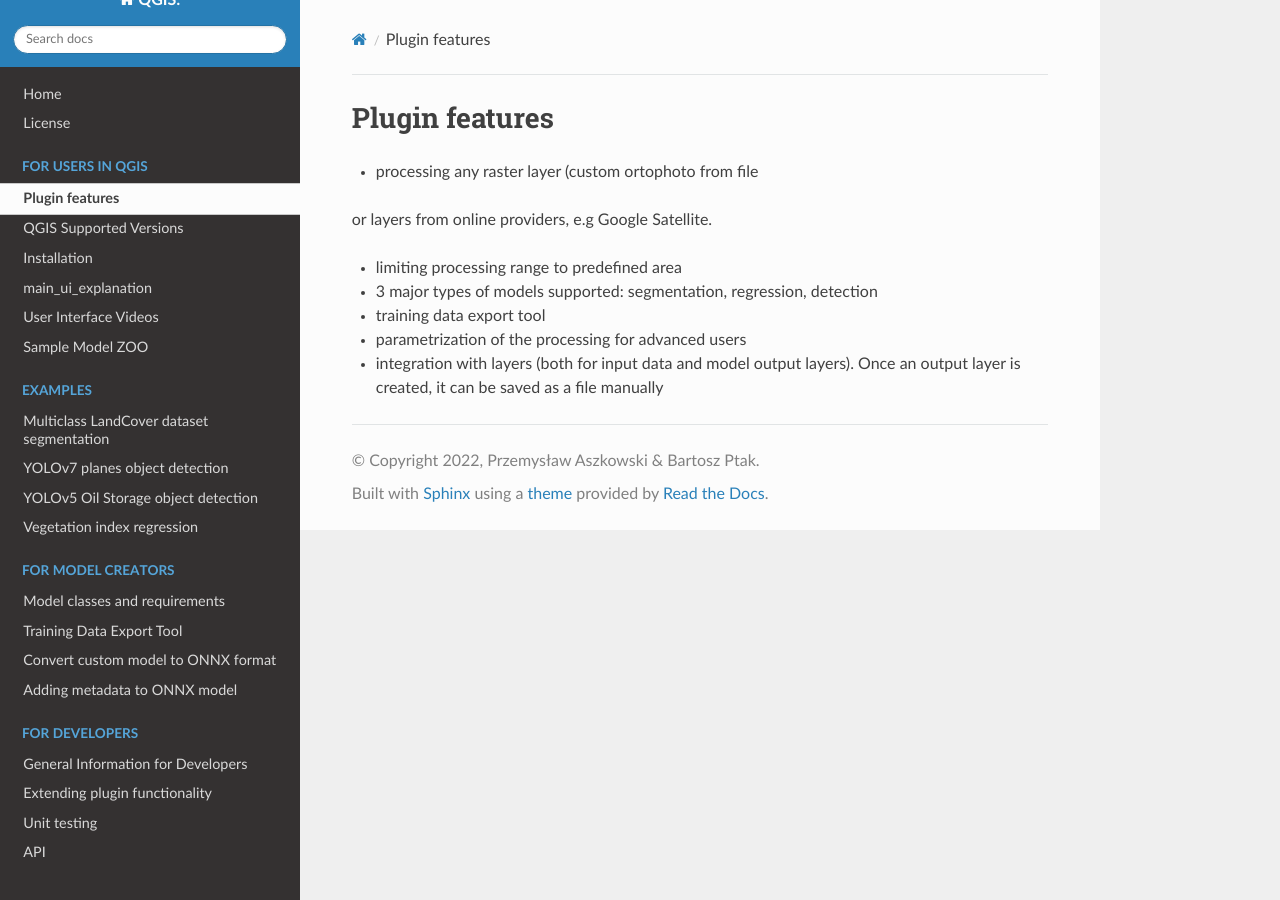
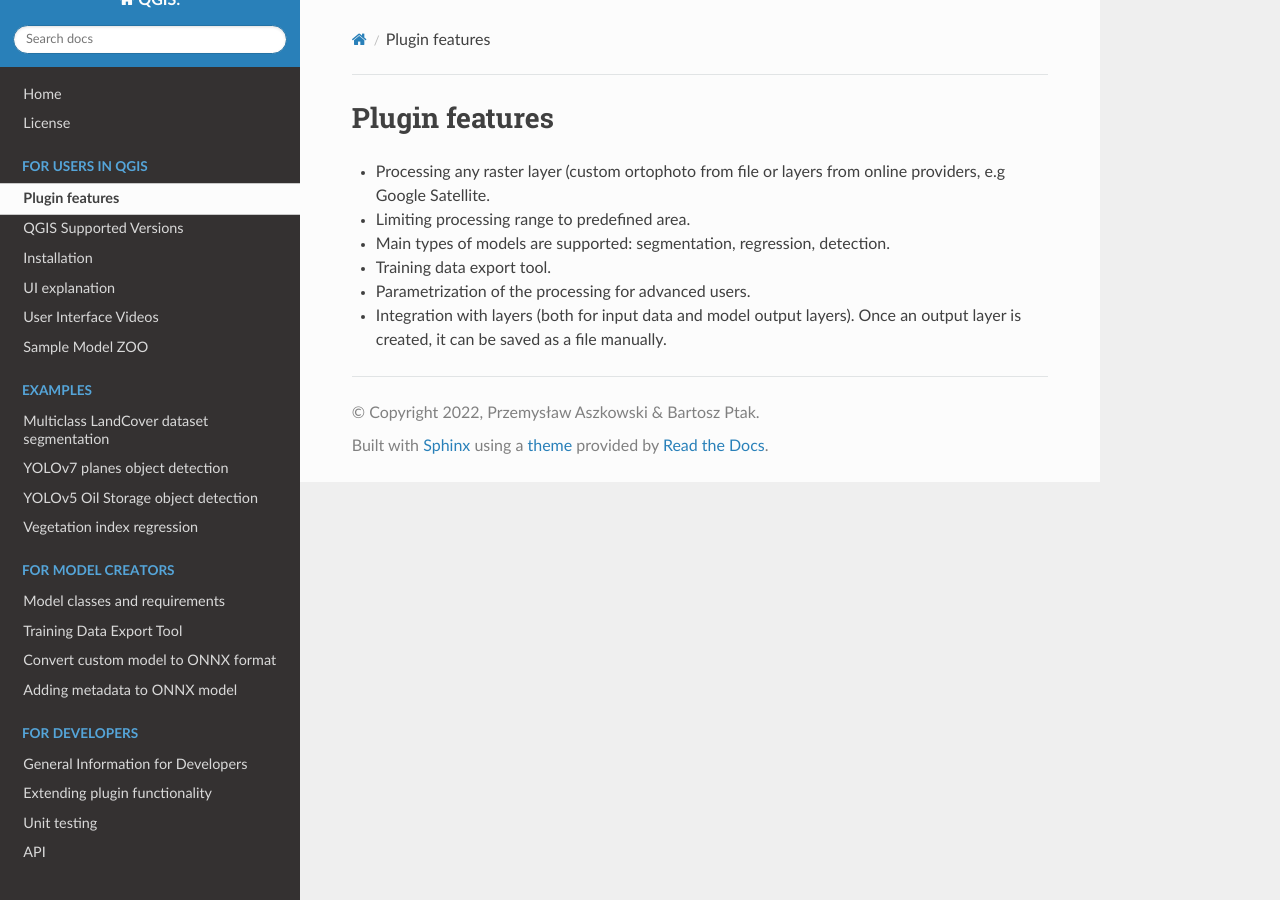
Before and after one commit to PUTvision/qgis-plugin-deepness, a Sphinx documentation site: the page built from docs/source/main/main_features.rst, in a window 1280 px wide. Built offline with Sphinx 7.4.7 and the Read the Docs theme 2.0.0, drawn with Linux system fonts in a browser that asks for light colours.

Commit message:
Update docs

```diff
--- a/docs/source/example/example_regression_vegetation_index_rgb.rst
+++ b/docs/source/example/example_regression_vegetation_index_rgb.rst
@@ -1,2 +1,6 @@
 Vegetation index regression
 ===========================
+
+.. note::
+
+    Documentation in progress: add example with regression model
--- a/docs/source/main/main_features.rst
+++ b/docs/source/main/main_features.rst
@@ -1,15 +1,14 @@
 Plugin features
 ===============
 
-- processing any raster layer (custom ortophoto from file
-or layers from online providers, e.g Google Satellite.
+- Processing any raster layer (custom ortophoto from file or layers from online providers, e.g Google Satellite.
 
-- limiting processing range to predefined area
+- Limiting processing range to predefined area.
 
-- 3 major types of models supported: segmentation, regression, detection
+- Main types of models are supported: segmentation, regression, detection.
 
-- training data export tool
+- Training data export tool.
 
-- parametrization of the processing for advanced users
+- Parametrization of the processing for advanced users.
 
-- integration with layers (both for input data and model output layers). Once an output layer is created, it can be saved as a file manually
+- Integration with layers (both for input data and model output layers). Once an output layer is created, it can be saved as a file manually.
```
Also changed, not shown: docs/source/main/main_model_zoo.rst (+2 -5 lines), docs/source/main/main_supported_versions.rst (+29 -0 lines), docs/source/main/main_ui_explanation.rst (+6 -5 lines).
